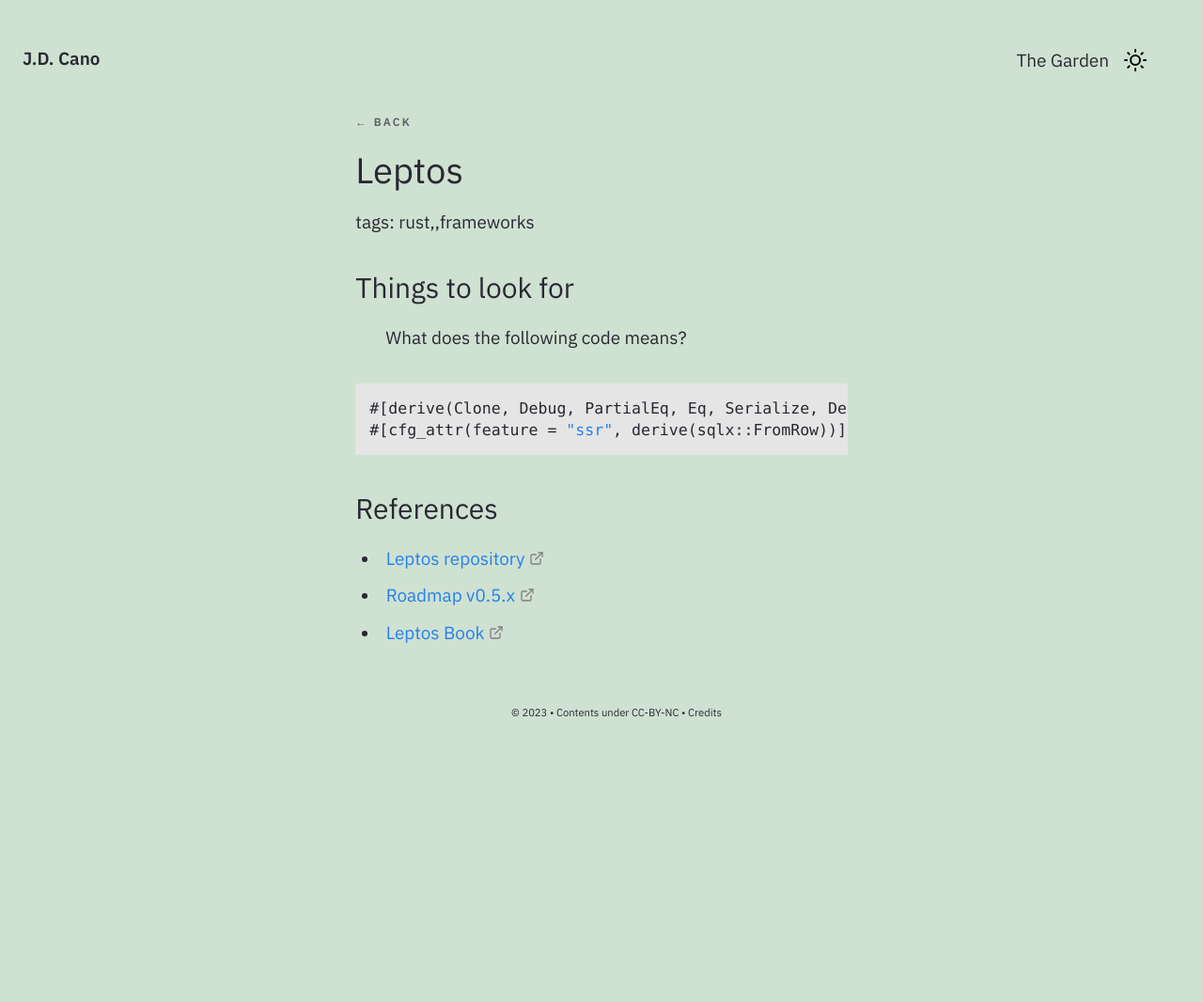
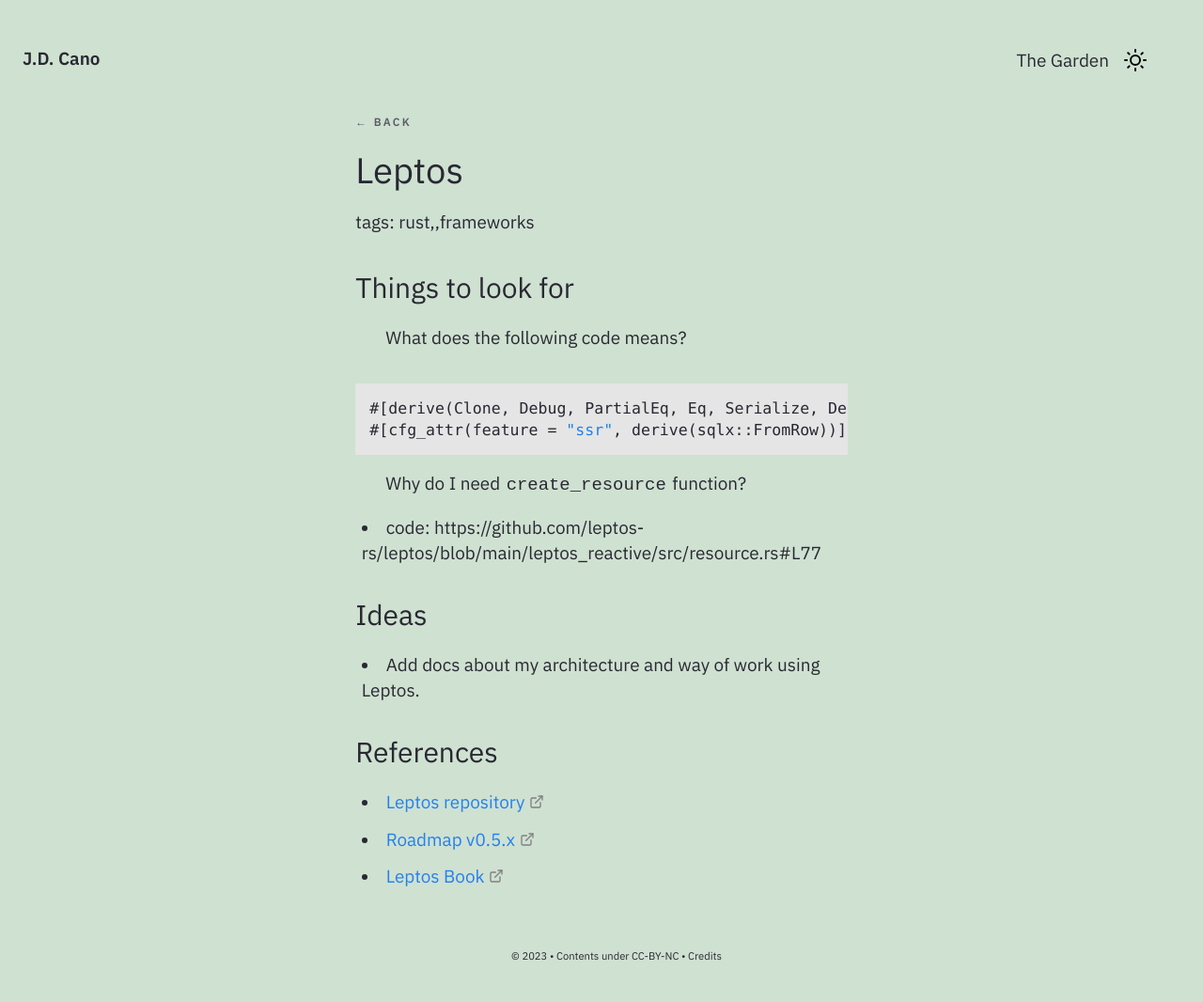
Before and after one commit to Gorzas/gorzas.github.io, a Jekyll site: the page built from _notes/Public/tech/leptos.md, in a window 1280 px wide. Shown: the whole page at 94% size. Built offline with Jekyll 4.4.1, drawn with Linux system fonts in a browser that asks for light colours; before the commit the page ends 900 px from its top, so only the background shows below that.

Commit message:
Update leptos.md

````diff
--- a/_notes/Public/tech/leptos.md
+++ b/_notes/Public/tech/leptos.md
@@ -17,6 +17,14 @@ What does the following code means?
 #[cfg_attr(feature = "ssr", derive(sqlx::FromRow))]
 ```
 
+Why do I need `create_resource` function?
+
+- code: https://github.com/leptos-rs/leptos/blob/main/leptos_reactive/src/resource.rs#L77
+
+### Ideas
+
+- Add docs about my architecture and way of work using Leptos.
+
 ### References
 
 - [Leptos repository](https://github.com/leptos-rs/leptos)
````
